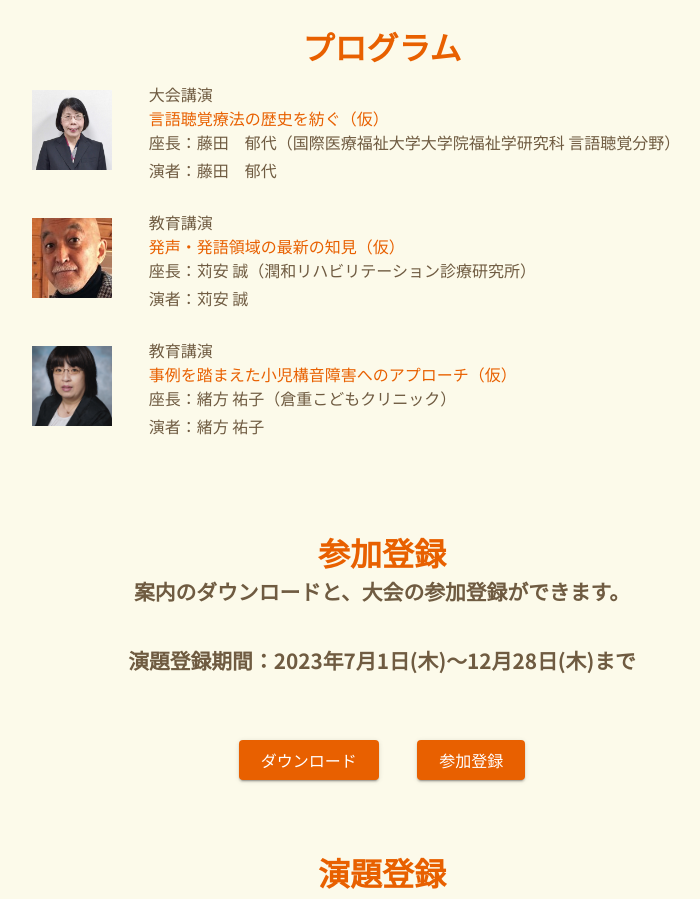
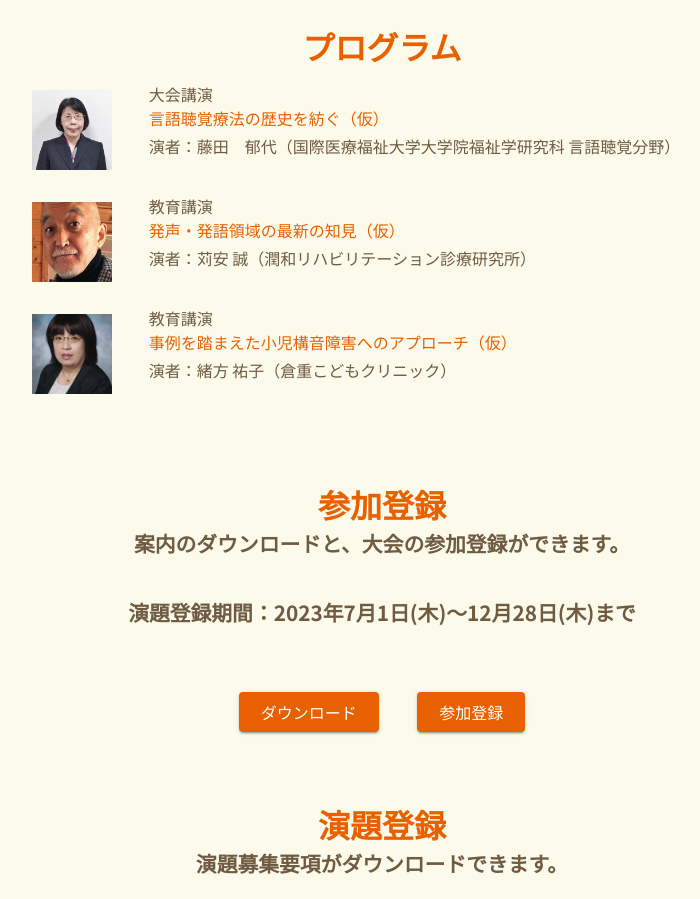
Before and after one commit to STSocietyOitaConference/top, a React (Create React App) app in the folder st-society-oita/: page / in a window 1280 px wide. Shown: the part 2400-3299 px from the top of the page, without its empty margins (416-1116 px from the left). Built offline with nearby package versions, Linux system fonts and the light colour scheme.

Commit message:
座長削除

```diff
--- a/st-society-oita/src/components/Program.tsx
+++ b/st-society-oita/src/components/Program.tsx
@@ -21,13 +21,10 @@ const Programs: LectureContent[] = [
     programInfo: [
       { textType: 0, text: "大会講演" },
       { textType: 1, text: "言語聴覚療法の歴史を紡ぐ（仮）" },
-      {
-        textType: 2,
-        text: "藤田　郁代（国際医療福祉大学大学院福祉学研究科 言語聴覚分野）",
-      },
+
       {
         textType: 3,
-        text: "藤田　郁代",
+        text: "藤田　郁代（国際医療福祉大学大学院福祉学研究科 言語聴覚分野）",
       },
     ],
   },
@@ -36,13 +33,10 @@ const Programs: LectureContent[] = [
     programInfo: [
       { textType: 0, text: "教育講演" },
       { textType: 1, text: "発声・発語領域の最新の知見（仮）" },
-      {
-        textType: 2,
-        text: "苅安 誠（潤和リハビリテーション診療研究所）",
-      },
+
       {
         textType: 3,
-        text: "苅安 誠",
+        text: "苅安 誠（潤和リハビリテーション診療研究所）",
       },
     ],
   },
@@ -52,12 +46,8 @@ const Programs: LectureContent[] = [
       { textType: 0, text: "教育講演" },
       { textType: 1, text: "事例を踏まえた小児構音障害へのアプローチ（仮）" },
       {
-        textType: 2,
+        textType: 3,
         text: "緒方 祐子（倉重こどもクリニック）",
-      },
-      {
-        textType: 3,
-        text: "緒方 祐子",
       },
     ],
   },
```
